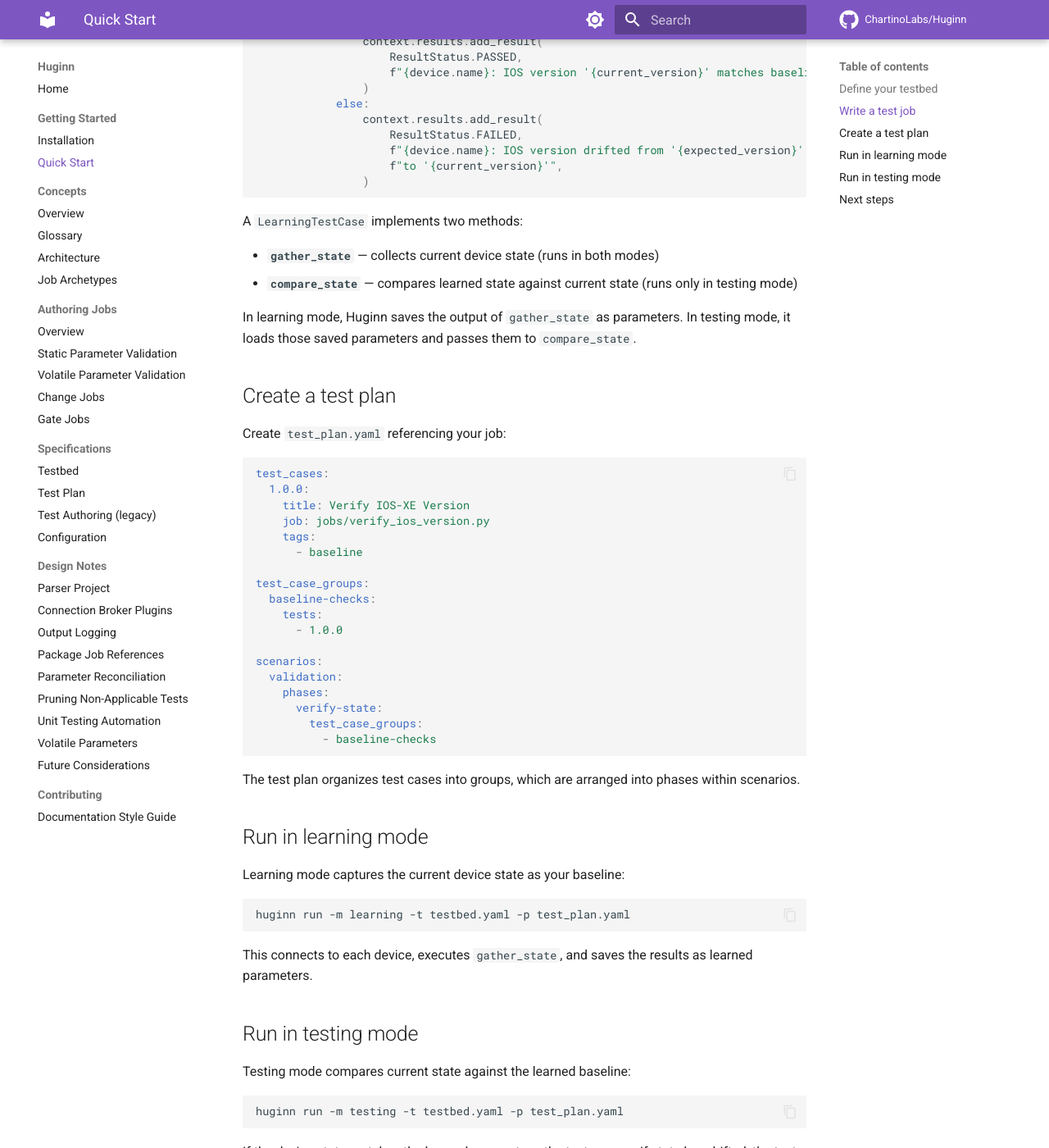
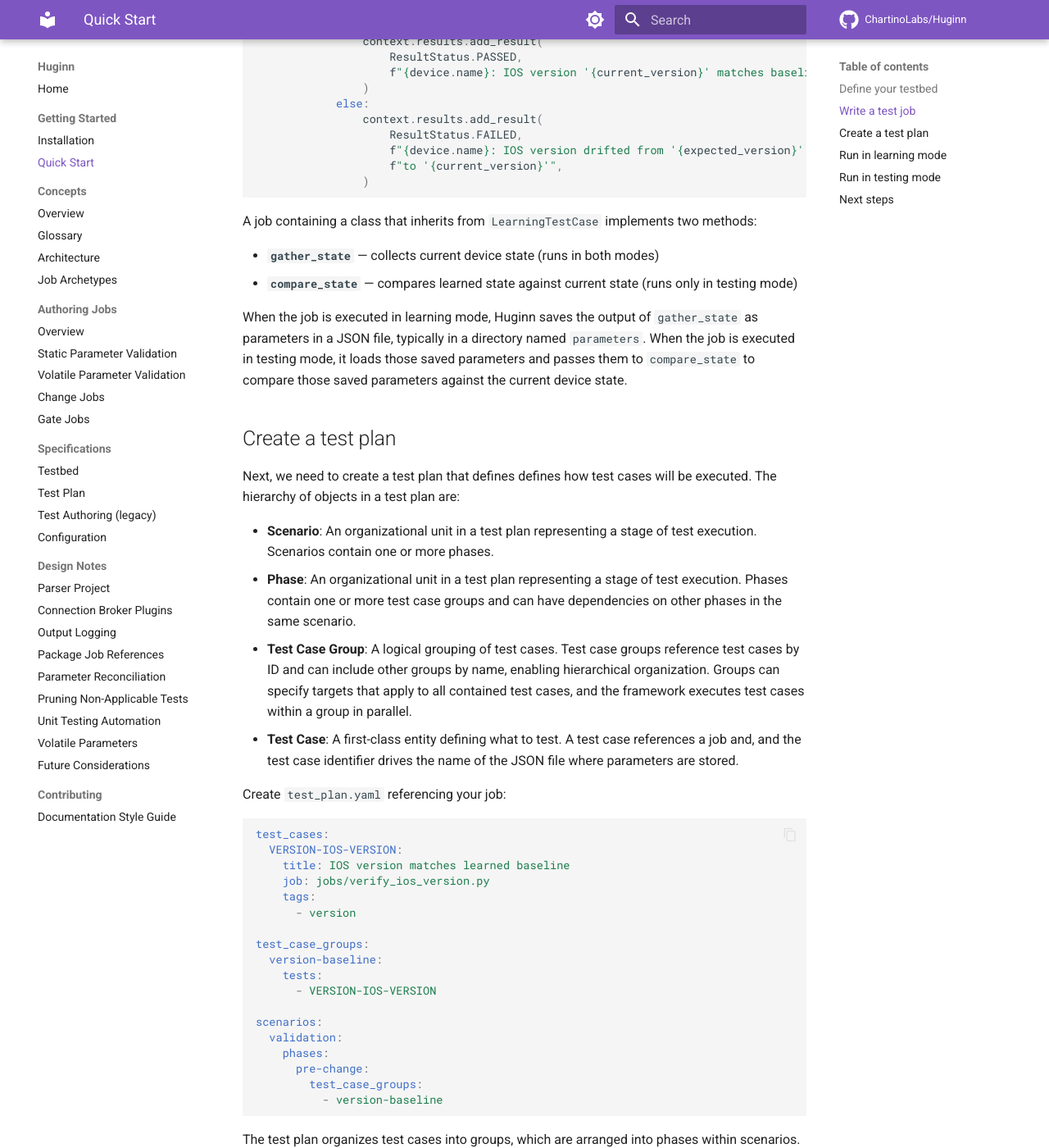
Before and after one commit to ChartinoLabs/Huginn, an MkDocs documentation site: the page built from docs/getting-started/quickstart.md, in a window 1280 px wide and 1400 px high, scrolled down 2089 px. Shown: the whole window at 82% size. Built offline with MkDocs 1.6.1 and Material for MkDocs 9.7.7, drawn with Linux system fonts in a browser that asks for light colours; comment, search, counter and statistics services are not loaded.

Commit message:
docs: use uppercase-kebab test case ID style from real projects
Aligns the quickstart test plan example with the naming convention
used in production (VERSION-IOS-VERSION, version-baseline, pre-change
phase) rather than numeric IDs.

Co-Authored-By: Claude Opus 4.6 (1M context) <noreply@anthropic.com>

````diff
--- a/docs/getting-started/quickstart.md
+++ b/docs/getting-started/quickstart.md
@@ -32,7 +32,7 @@ Each device needs an OS identifier, at least one connection, and credentials. En
 
 ## Write a test job
 
-This test job executes `show version` on each target device and validates that the current IOS-XE software version matches the learned baseline. It uses [Muninn](https://chartinolabs.github.io/Muninn/) to parse raw CLI output into structured data.
+This test job executes `show version` on each target device and validates that the current IOS-XE software version matches the learned baseline. It uses [Muninn](https://github.com/ChartinoLabs/muninn) to parse raw CLI output into structured data.
 
 > **Note:** Muninn is not required. You can use regular expressions, TextFSM templates, or pyATS Genie parsers to extract structured data from CLI output. Muninn is recommended because it provides type-hinted return values and integrates cleanly with Huginn's async patterns.
 
@@ -101,36 +101,43 @@ class VerifyIosVersion(LearningTestCase[VersionParameters]):
                 )
 ```
 
-A `LearningTestCase` implements two methods:
+A job containing a class that inherits from `LearningTestCase` implements two methods:
 
 - **`gather_state`** — collects current device state (runs in both modes)
 - **`compare_state`** — compares learned state against current state (runs only in testing mode)
 
-In learning mode, Huginn saves the output of `gather_state` as parameters. In testing mode, it loads those saved parameters and passes them to `compare_state`.
+When the job is executed in learning mode, Huginn saves the output of `gather_state` as parameters in a JSON file, typically in a directory named `parameters`. When the job is executed in testing mode, it loads those saved parameters and passes them to `compare_state` to compare those saved parameters against the current device state.
 
 ## Create a test plan
+
+Next, we need to create a test plan that defines defines how test cases will be executed. The hierarchy of objects in a test plan are:
+
+- **Scenario**: An organizational unit in a test plan representing a stage of test execution. Scenarios contain one or more phases.
+- **Phase**: An organizational unit in a test plan representing a stage of test execution. Phases contain one or more test case groups and can have dependencies on other phases in the same scenario.
+- **Test Case Group**: A logical grouping of test cases. Test case groups reference test cases by ID and can include other groups by name, enabling hierarchical organization. Groups can specify targets that apply to all contained test cases, and the framework executes test cases within a group in parallel.
+- **Test Case**: A first-class entity defining what to test. A test case references a job and, and the test case identifier drives the name of the JSON file where parameters are stored.
 
 Create `test_plan.yaml` referencing your job:
 
 ```yaml
 test_cases:
-  1.0.0:
-    title: Verify IOS-XE Version
+  VERSION-IOS-VERSION:
+    title: IOS version matches learned baseline
     job: jobs/verify_ios_version.py
     tags:
-      - baseline
+      - version
 
 test_case_groups:
-  baseline-checks:
+  version-baseline:
     tests:
-      - 1.0.0
+      - VERSION-IOS-VERSION
 
 scenarios:
   validation:
     phases:
-      verify-state:
+      pre-change:
         test_case_groups:
-          - baseline-checks
+          - version-baseline
 ```
 
 The test plan organizes test cases into groups, which are arranged into phases within scenarios.
````
